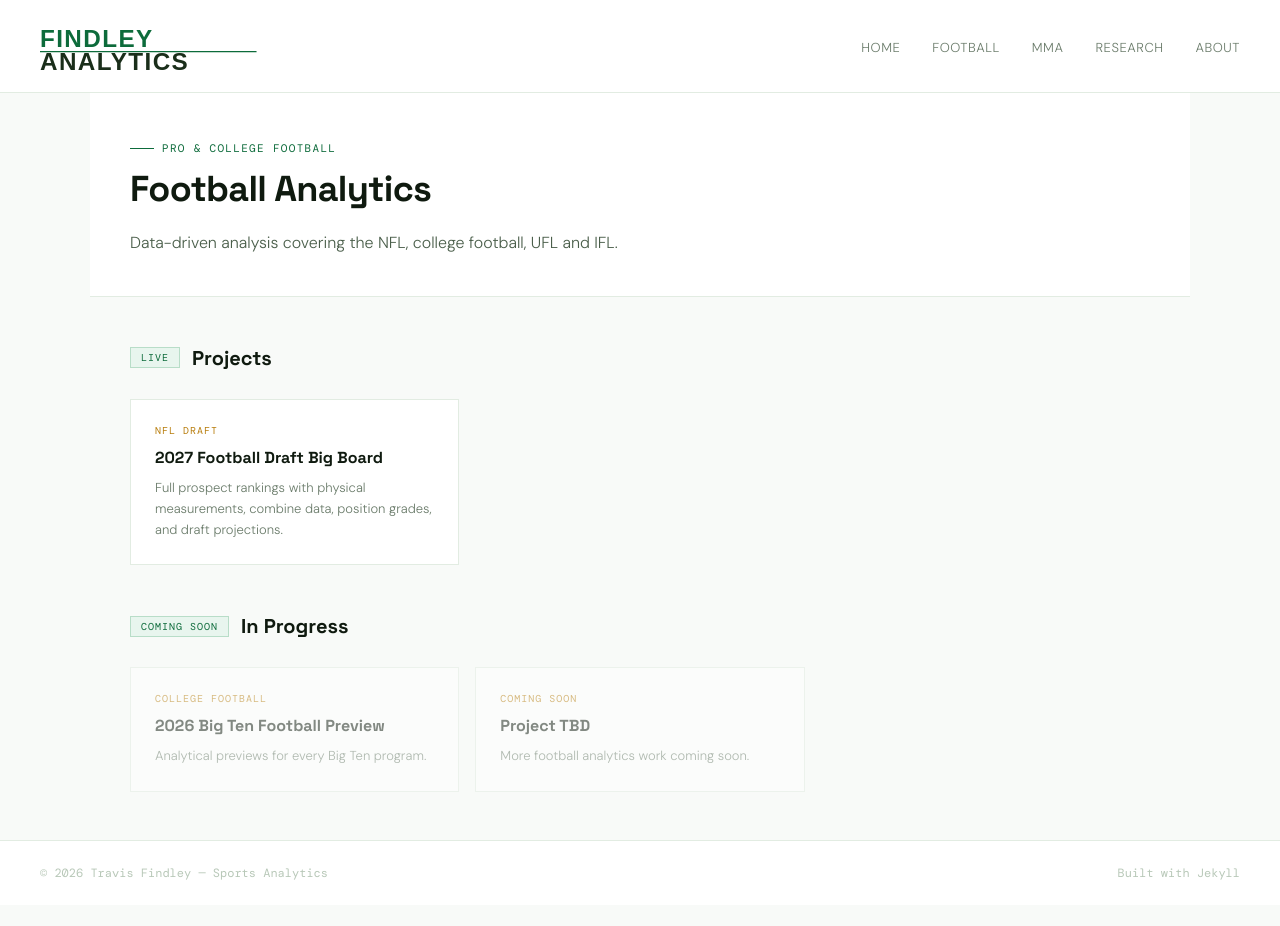
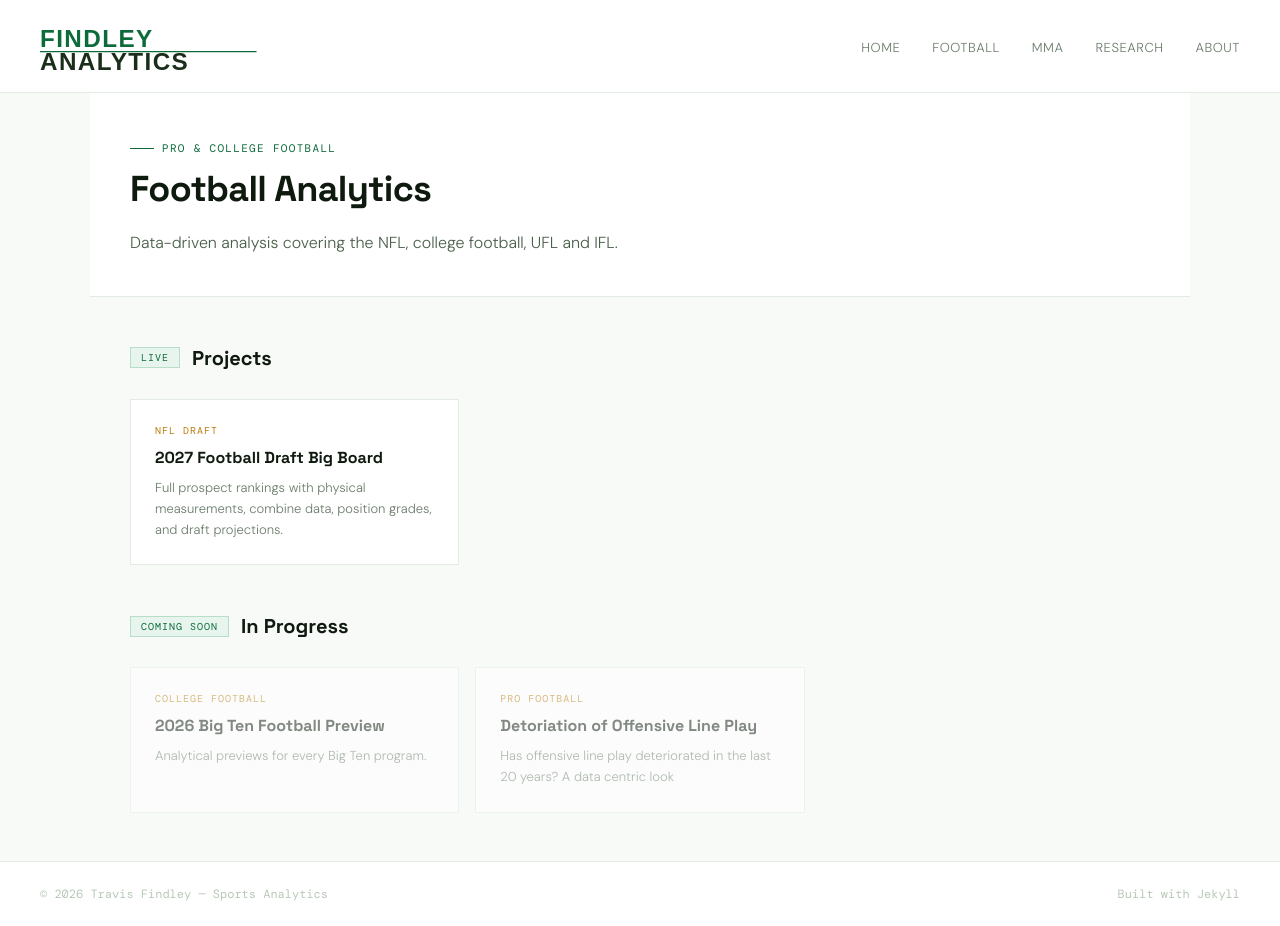
Before and after one commit to ttfindley/ttfindley.github.io, a Jekyll site: the page built from nfl.md, in a window 1280 px wide. Built offline with Jekyll 4.4.1, drawn with Linux system fonts in a browser that asks for light colours; some web fonts are replaced; before the commit the page ends 905 px from its top, so only the background shows below that.

Commit message:
Push live updates

```diff
--- a/nfl.md
+++ b/nfl.md
@@ -38,9 +38,9 @@ title: Football
       <div class="card-desc">Analytical previews for every Big Ten program.</div>
     </div>
     <div class="card" style="opacity:0.5">
-      <div class="card-sport nfl">Coming Soon</div>
-      <div class="card-title">Project TBD</div>
-      <div class="card-desc">More football analytics work coming soon.</div>
+      <div class="card-sport nfl">Pro Football</div>
+      <div class="card-title">Detoriation of Offensive Line Play</div>
+      <div class="card-desc">Has offensive line play deteriorated in the last 20 years? A data centric look</div>
     </div>
   </div>
 </div>
```
